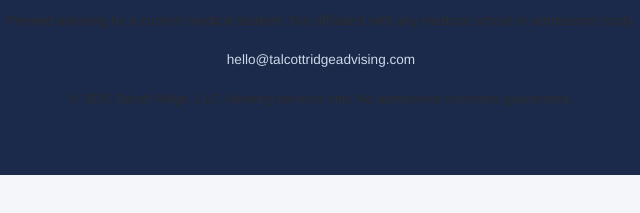
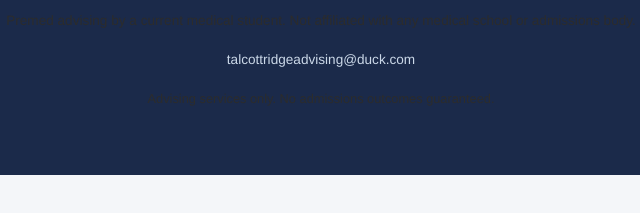
Before and after one commit to EashwarKrishna860/talcottridgeadvising, a plain HTML site: page index.html in a window 1280 px wide. Shown: the part 1507-1720 px from the top of the page, 319-959 px from the left. Drawn offline with Linux system fonts and the light colour scheme.

Commit message:
Update index.html

```diff
--- a/index.html
+++ b/index.html
@@ -73,10 +73,10 @@
     <div class="footer-logo">Talcott Ridge</div>
     <p>Premed advising by a current medical student. Not affiliated with any medical school or admissions body.</p>
     <p style="margin-top: 0.5rem;">
-      <a href="mailto:hello@talcottridgeadvising.com">hello@talcottridgeadvising.com</a>
+      <a href="mailto:talcottridgeadvising@duck.com">talcottridgeadvising@duck.com</a>
     </p>
     <p style="margin-top: 1rem; font-size: 0.8rem;">
-      © 2025 Talcott Ridge, LLC. Advising services only. No admissions outcomes guaranteed.
+     Advising services only. No admissions outcomes guaranteed.
     </p>
   </footer>
 
```
